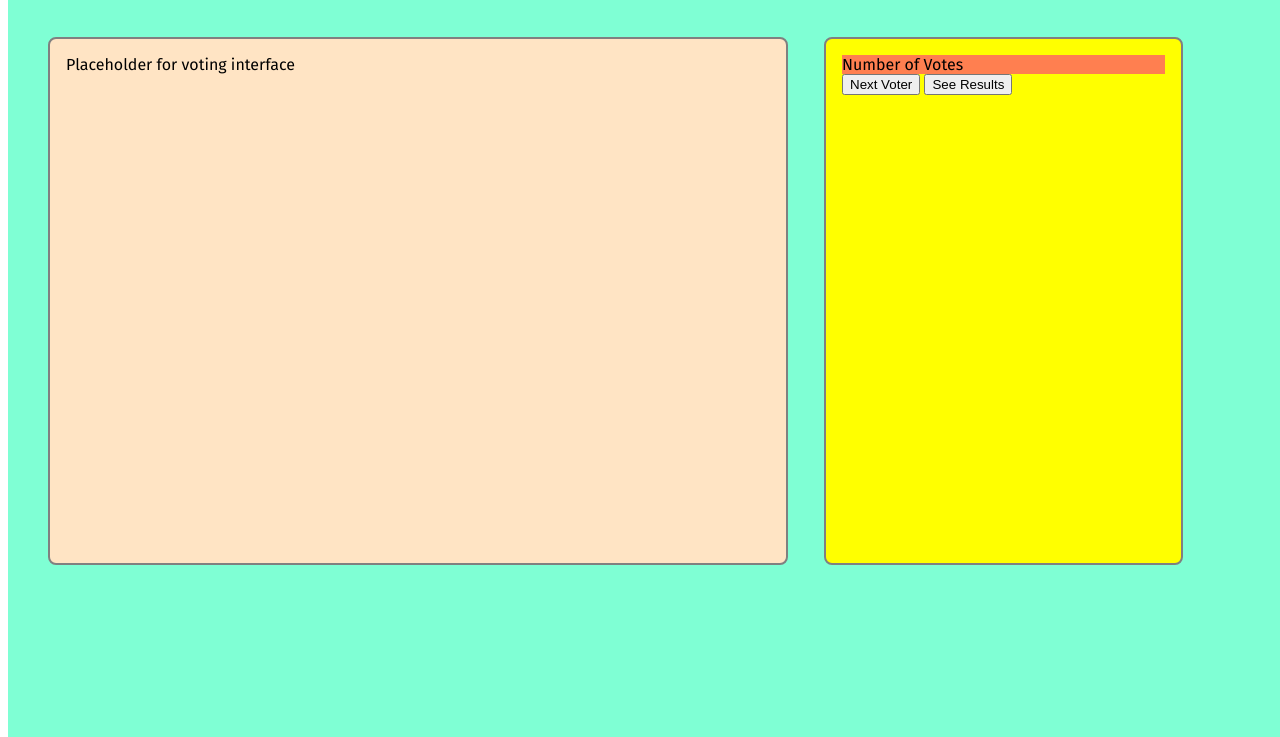
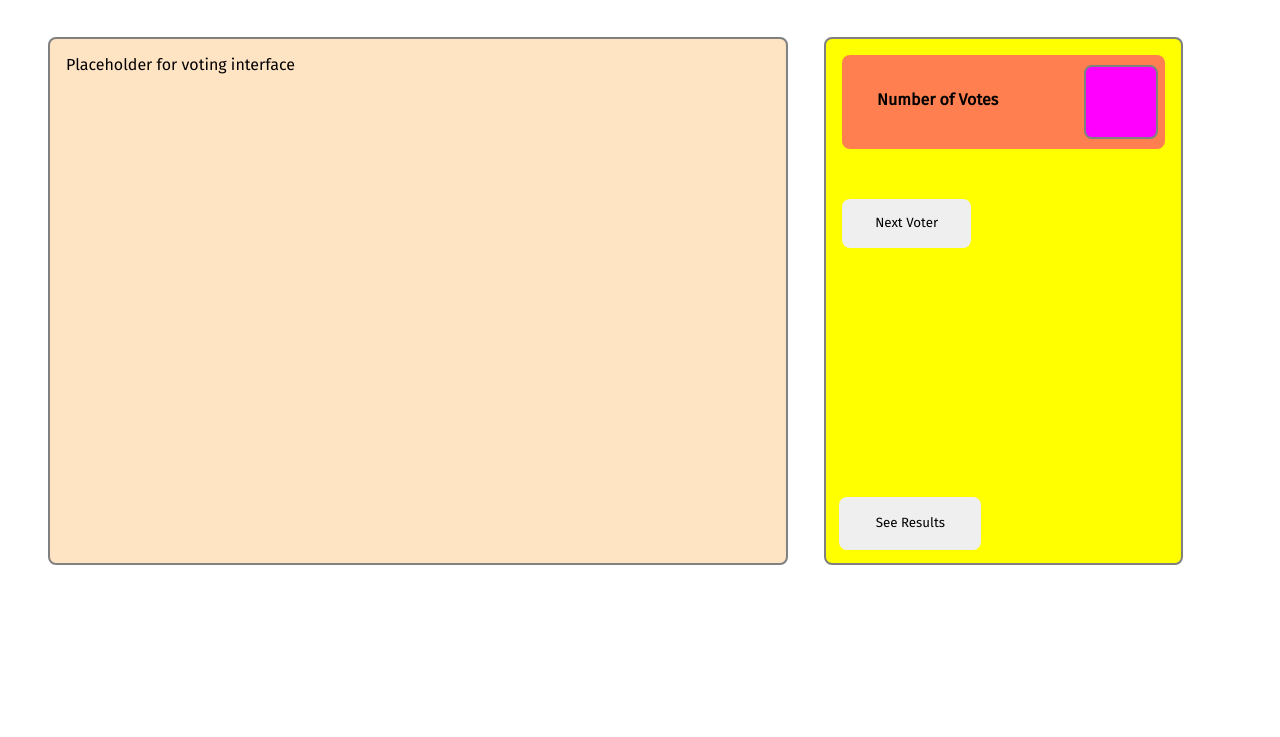
Before and after one commit to mlm20/Ranked-Choice-Voting-Web-App, a website: page web-app/static/Voting/Voting.html in a window 1280 px wide. Shown: the part 98-835 px from the top of the page. Drawn offline with Linux system fonts and the light colour scheme.

Commit message:
MVP sidebar

```diff
--- a/web-app/static/Voting/Voting.html
+++ b/web-app/static/Voting/Voting.html
@@ -20,9 +20,13 @@
 
     <div id="Sidebar">
         <div id="VoteCounterArea">
-            Number of Votes
+            <div id="CounterLabel">
+                Number of Votes
+            </div>
             <div id="Vote-Counter"></div>
         </div>
+
+        <div id="seperator"></div>
 
         <input id="NextVoterButton" type="button" value="Next Voter">
 
--- a/web-app/static/Voting/VotingStyle.css
+++ b/web-app/static/Voting/VotingStyle.css
@@ -12,6 +12,9 @@
    --box-height: 60%;
    --box-margin: 40px;
    --voting-area-width: 60%;
+   --counter-height: 70px;
+   --seperator: 10%;
+   --button-width: 40%;
 }
 
 #title
@@ -36,7 +39,7 @@
     height: calc(100% - var(--banner-height));
     position: absolute;
     padding: var(--box-margin);
-    background-color: aquamarine;
+    /* background-color: aquamarine; */
 }
 
 #VotingTableContainer
@@ -66,20 +69,68 @@
 {
     background-color: coral;
     width: 100%;
-    height: auto;
+    height: calc(var(--counter-height) + 5%);
+    border-radius: var(--corner-radius);
 }
+
+#CounterLabel
+{
+    width: calc(100% - var(--counter-height));
+    /* background-color: darkseagreen; */
+    height: 100%;
+    margin: auto;
+    padding-top: 11%;
+    font-weight: bold;
+}
+
 
 #Vote-Counter
 {
+    background-color: fuchsia;
+    height: var(--counter-height);
+    width: var(--counter-height);
+    position: absolute;
+    right: calc(0% + var(--primary-box-padding) + 2%);
+    top: calc(0% + var(--primary-box-padding) + 2%);
+    border-radius: var(--corner-radius);
+    border: 2px grey solid;
+}
 
+#seperator
+{
+    height: var(--seperator);
+    /* background-color: darkgreen; */
 }
 
 #NextVoterButton
 {
+    white-space: normal;
+    border: none;
+    width: var(--button-width);
+    height: var(--seperator);
+    font-family: 'Fira Sans', sans-serif;
+    border-radius: var(--corner-radius);
+}
 
+#NextVoterButton:hover
+{
+    background-color: darkgrey;
 }
 
 #SeeResultsButton
 {
+   bottom: calc(0% + var(--primary-box-padding));
+   left: calc(0% + var(--primary-box-padding));
+   position: absolute;
+   white-space: normal;
+   border: none;
+   width: var(--button-width);
+   height: var(--seperator);
+   font-family: 'Fira Sans', sans-serif;
+   border-radius: var(--corner-radius);
+}
 
+#SeeResultsButton:hover
+{
+    background-color: darkgrey;
 }
```
